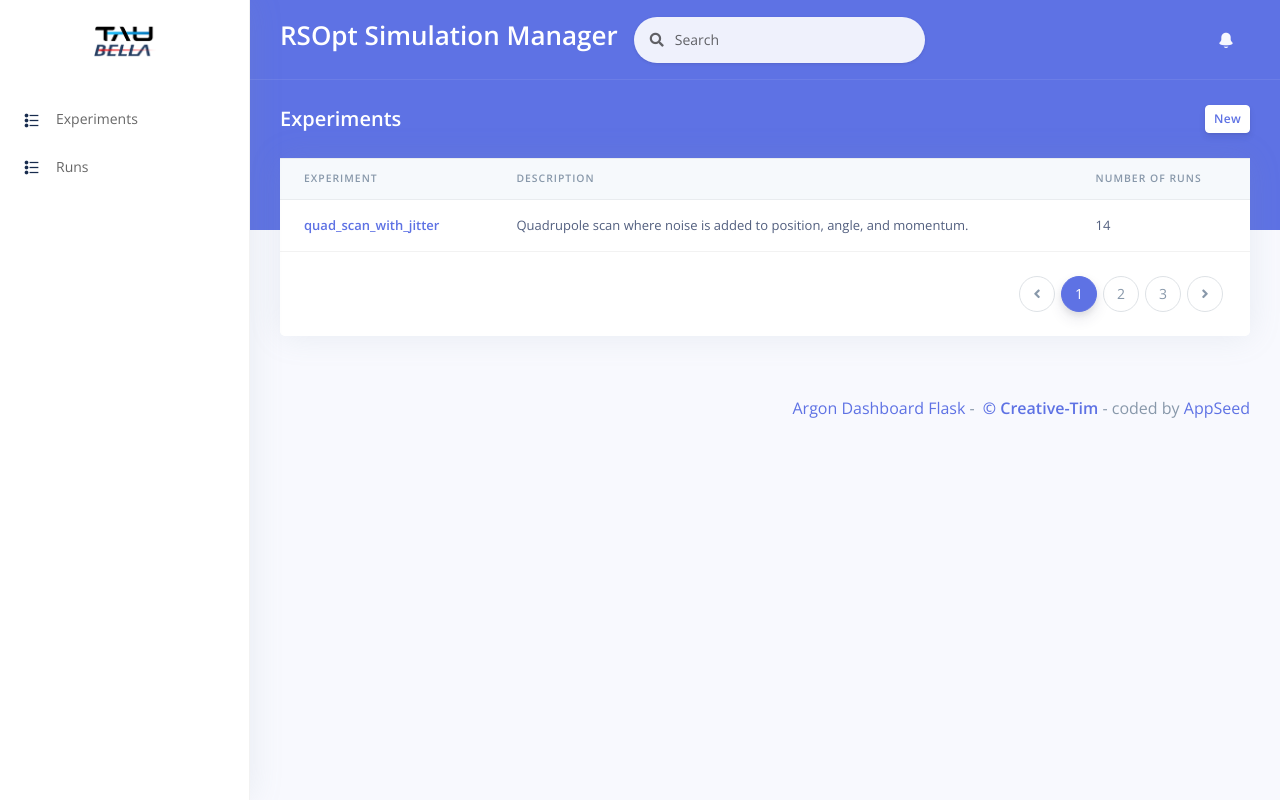
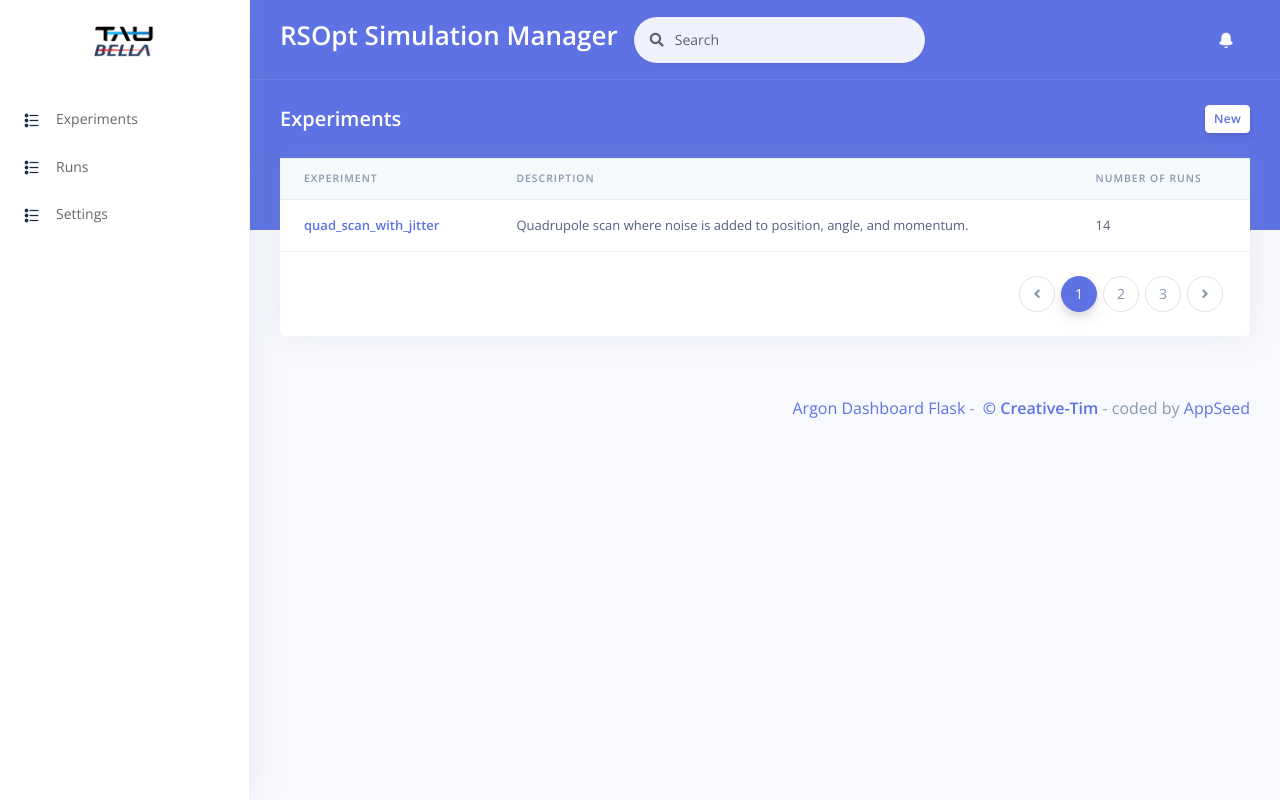
Before and after one commit to TAUSystems/HTU_ebeam_transport_optimization, a Flask app: page / in a window 1280 px wide. Run offline with Flask 2, Linux system fonts and the light colour scheme; some libraries are stand-ins or nearby versions.

Commit message:
Add Settings item to sidenav

```diff
--- a/rsopt_simulation_manager/apps/templates/includes/sidenav.html
+++ b/rsopt_simulation_manager/apps/templates/includes/sidenav.html
@@ -23,6 +23,12 @@
               <span class="nav-link-text">Runs</span>
             </a>
           </li>
+          <li class="nav-item">
+            <a class="nav-link {% if 'settings' in segment %} active {% endif %}" href="/settings">
+              <i class="ni ni-bullet-list-67 text-default"></i>
+              <span class="nav-link-text">Settings</span>
+            </a>
+          </li>
       </div>
     </div>
   </div>
```
